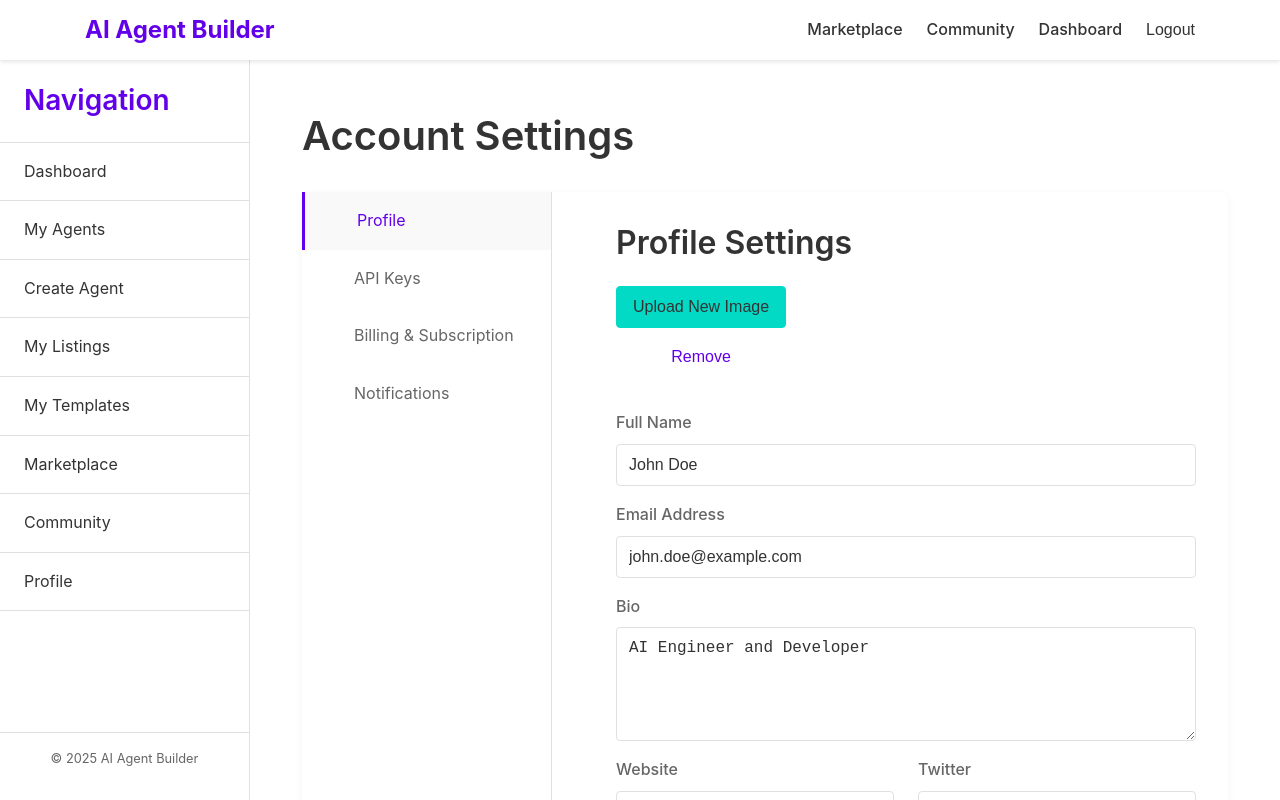
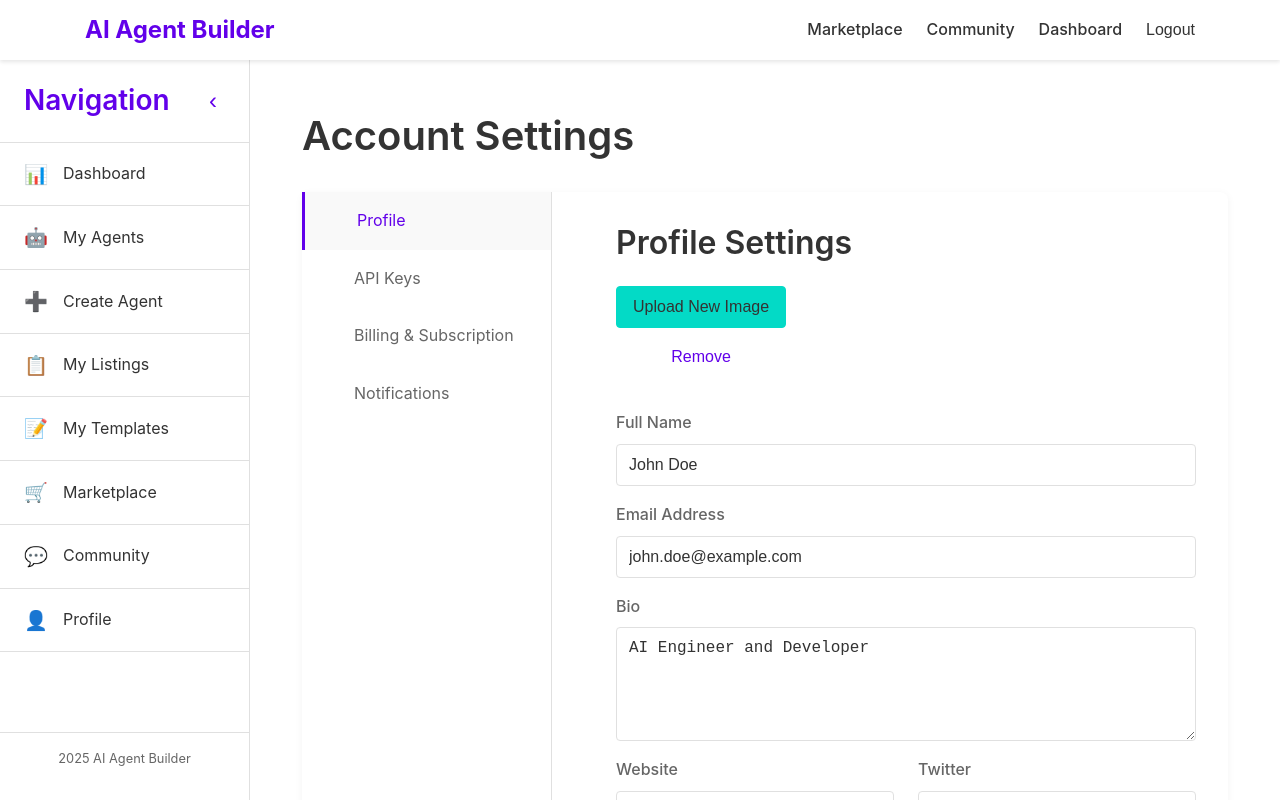
Before and after one commit to jpollard44/ai-saas-platform, a React (Create React App) app in the folder frontend/: page /settings in a window 1280 px wide. Shown: the top 800 px of the page. Built offline with nearby package versions, Linux system fonts and the light colour scheme; sample sign-in values are in the browser's storage.

Commit message:
Add collapsible sidebar with hover expansion

```diff
--- a/frontend/src/App.css
+++ b/frontend/src/App.css
@@ -13,14 +13,30 @@
   flex: 1;
   padding: 20px;
   padding-top: 80px; /* Account for fixed navbar */
+  transition: margin-left 0.3s ease;
 }
 
 .content.with-sidebar {
   margin-left: 250px; /* Width of the sidebar */
 }
 
+/* Adjust content when sidebar is collapsed */
+.sidebar.collapsed ~ .content.with-sidebar {
+  margin-left: 60px; /* Width of collapsed sidebar */
+}
+
+/* Ensure content stays in place when sidebar is hovered in collapsed state */
+.sidebar.collapsed.hovered ~ .content.with-sidebar {
+  margin-left: 250px;
+}
+
 @media (max-width: 768px) {
   .content.with-sidebar {
     margin-left: 0;
   }
+
+  .sidebar.collapsed ~ .content.with-sidebar,
+  .sidebar.collapsed.hovered ~ .content.with-sidebar {
+    margin-left: 0;
+  }
 }
--- a/frontend/src/App.js
+++ b/frontend/src/App.js
@@ -1,4 +1,4 @@
-import React from 'react';
+import React, { useState, useEffect } from 'react';
 import { BrowserRouter as Router, Routes, Route } from 'react-router-dom';
 import { useAuth } from './context/AuthContext';
 import { ThemeProvider } from './context/ThemeContext';
@@ -28,12 +28,46 @@ import './App.css';
 
 function App() {
   const { isAuthenticated } = useAuth();
+  const [sidebarState, setSidebarState] = useState({
+    collapsed: false,
+    hovering: false
+  });
+
+  // Save sidebar state in localStorage
+  useEffect(() => {
+    const savedState = localStorage.getItem('sidebarCollapsed');
+    if (savedState !== null) {
+      setSidebarState(prev => ({
+        ...prev,
+        collapsed: JSON.parse(savedState)
+      }));
+    }
+  }, []);
+
+  // Update localStorage when state changes
+  useEffect(() => {
+    localStorage.setItem('sidebarCollapsed', JSON.stringify(sidebarState.collapsed));
+  }, [sidebarState.collapsed]);
+
+  // Handler for sidebar state changes
+  const handleSidebarStateChange = (newState) => {
+    setSidebarState(prevState => ({
+      ...prevState,
+      ...newState
+    }));
+  };
 
   return (
     <div className="app">
       <Navbar />
       <div className="main-container">
-        {isAuthenticated && <Sidebar />}
+        {isAuthenticated && (
+          <Sidebar
+            collapsed={sidebarState.collapsed}
+            hovering={sidebarState.hovering}
+            onStateChange={handleSidebarStateChange}
+          />
+        )}
         <main className={`content ${isAuthenticated ? 'with-sidebar' : ''}`}>
           <Routes>
             {/* Public Routes */}
@@ -49,14 +83,6 @@ function App() {
               element={
                 <PrivateRoute>
                   <DashboardPage />
-                </PrivateRoute>
-              }
-            />
-            <Route
-              path="/profile"
-              element={
-                <PrivateRoute>
-                  <ProfilePage />
                 </PrivateRoute>
               }
             />
@@ -77,11 +103,11 @@ function App() {
               }
             />
             <Route
-              path="/profile/:username"
+              path="/profile"
               element={
-                <MainLayout>
+                <PrivateRoute>
                   <ProfilePage />
-                </MainLayout>
+                </PrivateRoute>
               }
             />
           </Routes>
--- a/frontend/src/components/layout/Sidebar.css
+++ b/frontend/src/components/layout/Sidebar.css
@@ -9,22 +9,73 @@
   display: flex;
   flex-direction: column;
   z-index: 900;
+  transition: width 0.3s ease, transform 0.3s ease;
+}
+
+/* Collapsed sidebar styles */
+.sidebar.collapsed {
+  width: 60px;
+  overflow: hidden;
+}
+
+/* Hover effect when collapsed */
+.sidebar.collapsed.hovered {
+  width: 250px;
+  overflow: visible;
 }
 
 .sidebar-header {
   padding: 1.5rem;
   border-bottom: 1px solid var(--border-color);
+  display: flex;
+  justify-content: space-between;
+  align-items: center;
 }
 
 .sidebar-header h3 {
   margin: 0;
   color: var(--primary-color);
+  white-space: nowrap;
+  overflow: hidden;
+  text-overflow: ellipsis;
+  transition: opacity 0.3s ease;
+}
+
+.sidebar.collapsed .sidebar-header h3 {
+  opacity: 0;
+  width: 0;
+}
+
+.sidebar.collapsed.hovered .sidebar-header h3 {
+  opacity: 1;
+  width: auto;
+}
+
+.collapse-toggle {
+  background: transparent;
+  border: none;
+  color: var(--primary-color);
+  font-size: 1.5rem;
+  cursor: pointer;
+  padding: 0;
+  display: flex;
+  align-items: center;
+  justify-content: center;
+  width: 24px;
+  height: 24px;
+  border-radius: 50%;
+  transition: background-color 0.3s ease;
+}
+
+.collapse-toggle:hover {
+  background-color: rgba(98, 0, 234, 0.1);
 }
 
 .sidebar-menu {
   list-style: none;
   padding: 0;
   flex: 1;
+  overflow-y: auto;
 }
 
 .sidebar-menu li {
@@ -32,11 +83,36 @@
 }
 
 .sidebar-menu li a {
-  display: block;
+  display: flex;
+  align-items: center;
   padding: 1rem 1.5rem;
   color: var(--text-primary);
   text-decoration: none;
   transition: all 0.3s ease;
+  white-space: nowrap;
+}
+
+.sidebar-menu li a .icon {
+  margin-right: 15px;
+  font-size: 1.2rem;
+  min-width: 24px;
+  text-align: center;
+}
+
+.sidebar-menu li a .text {
+  transition: opacity 0.3s ease;
+}
+
+.sidebar.collapsed .sidebar-menu li a .text {
+  opacity: 0;
+  width: 0;
+  visibility: hidden;
+}
+
+.sidebar.collapsed.hovered .sidebar-menu li a .text {
+  opacity: 1;
+  width: auto;
+  visibility: visible;
 }
 
 .sidebar-menu li a:hover {
@@ -56,15 +132,26 @@
   text-align: center;
   color: var(--text-secondary);
   font-size: 0.8rem;
+  transition: opacity 0.3s ease;
+}
+
+.sidebar.collapsed .sidebar-footer {
+  opacity: 0;
+}
+
+.sidebar.collapsed.hovered .sidebar-footer {
+  opacity: 1;
 }
 
 @media (max-width: 768px) {
   .sidebar {
     transform: translateX(-100%);
-    transition: transform 0.3s ease;
+    transition: transform 0.3s ease, width 0.3s ease;
   }
 
+  .sidebar.hovered,
   .sidebar.open {
     transform: translateX(0);
+    width: 250px;
   }
 }
--- a/frontend/src/components/layout/Sidebar.js
+++ b/frontend/src/components/layout/Sidebar.js
@@ -1,8 +1,8 @@
-import React from 'react';
+import React, { useEffect } from 'react';
 import { Link, useLocation } from 'react-router-dom';
 import './Sidebar.css';
 
-const Sidebar = () => {
+const Sidebar = ({ collapsed, hovering, onStateChange }) => {
   const location = useLocation();
 
   // Check if the current path matches the link
@@ -10,39 +10,101 @@ const Sidebar = () => {
     return location.pathname === path || location.pathname.startsWith(path + '/');
   };
 
+  // Function to toggle collapsed state
+  const toggleSidebar = () => {
+    onStateChange({ collapsed: !collapsed });
+  };
+
+  // Detect if we're on mobile
+  useEffect(() => {
+    const handleResize = () => {
+      if (window.innerWidth < 768) {
+        onStateChange({ collapsed: true });
+      }
+    };
+
+    window.addEventListener('resize', handleResize);
+    handleResize(); // Check on initial render
+
+    return () => window.removeEventListener('resize', handleResize);
+  }, [onStateChange]);
+
+  // Handlers for hover state
+  const handleMouseEnter = () => {
+    onStateChange({ hovering: true });
+  };
+
+  const handleMouseLeave = () => {
+    onStateChange({ hovering: false });
+  };
+
+  // Determine classes for the sidebar
+  const sidebarClasses = `sidebar ${collapsed ? 'collapsed' : ''} ${hovering ? 'hovered' : ''}`;
+
   return (
-    <aside className="sidebar">
+    <aside
+      className={sidebarClasses}
+      onMouseEnter={handleMouseEnter}
+      onMouseLeave={handleMouseLeave}
+    >
       <div className="sidebar-header">
         <h3>Navigation</h3>
+        <button className="collapse-toggle" onClick={toggleSidebar}>
+          {collapsed ? '›' : '‹'}
+        </button>
       </div>
       <ul className="sidebar-menu">
         <li className={isActive('/dashboard') ? 'active' : ''}>
-          <Link to="/dashboard">Dashboard</Link>
+          <Link to="/dashboard">
+            <span className="icon">📊</span>
+            <span className="text">Dashboard</span>
+          </Link>
         </li>
         <li className={isActive('/my-agents') ? 'active' : ''}>
-          <Link to="/my-agents">My Agents</Link>
+          <Link to="/my-agents">
+            <span className="icon">🤖</span>
+            <span className="text">My Agents</span>
+          </Link>
         </li>
         <li className={isActive('/agents/create') ? 'active' : ''}>
-          <Link to="/agents/create">Create Agent</Link>
+          <Link to="/agents/create">
+            <span className="icon">➕</span>
+            <span className="text">Create Agent</span>
+          </Link>
         </li>
         <li className={isActive('/my-listings') ? 'active' : ''}>
-          <Link to="/my-listings">My Listings</Link>
+          <Link to="/my-listings">
+            <span className="icon">📋</span>
+            <span className="text">My Listings</span>
+          </Link>
         </li>
         <li className={isActive('/my-templates') ? 'active' : ''}>
-          <Link to="/my-templates">My Templates</Link>
+          <Link to="/my-templates">
+            <span className="icon">📝</span>
+            <span className="text">My Templates</span>
+          </Link>
         </li>
         <li className={isActive('/marketplace') ? 'active' : ''}>
-          <Link to="/marketplace">Marketplace</Link>
+          <Link to="/marketplace">
+            <span className="icon">🛒</span>
+            <span className="text">Marketplace</span>
+          </Link>
         </li>
         <li className={isActive('/forum') ? 'active' : ''}>
-          <Link to="/forum">Community</Link>
+          <Link to="/forum">
+            <span className="icon">💬</span>
+            <span className="text">Community</span>
+          </Link>
         </li>
         <li className={isActive('/profile') ? 'active' : ''}>
-          <Link to="/profile">Profile</Link>
+          <Link to="/profile">
+            <span className="icon">👤</span>
+            <span className="text">Profile</span>
+          </Link>
         </li>
       </ul>
       <div className="sidebar-footer">
-        <p>© 2025 AI Agent Builder</p>
+        <p> 2025 AI Agent Builder</p>
       </div>
     </aside>
   );
```
